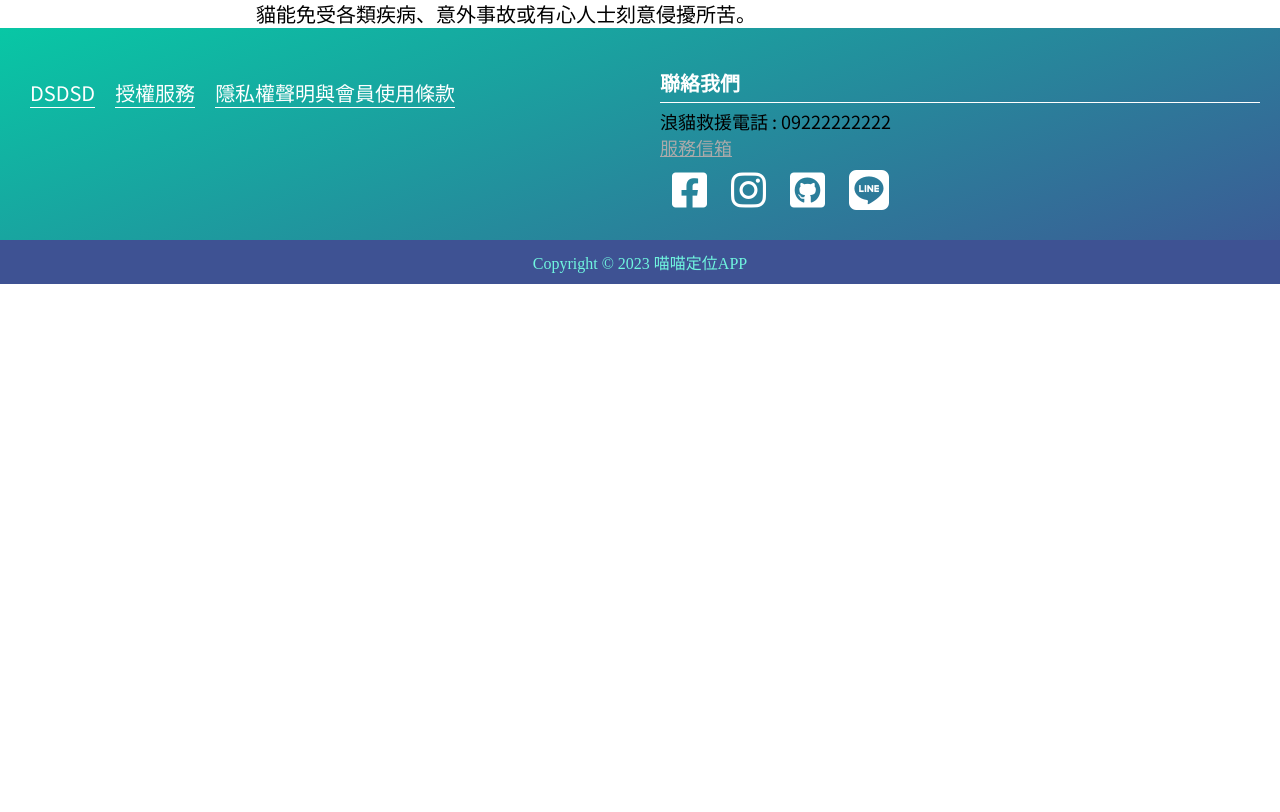
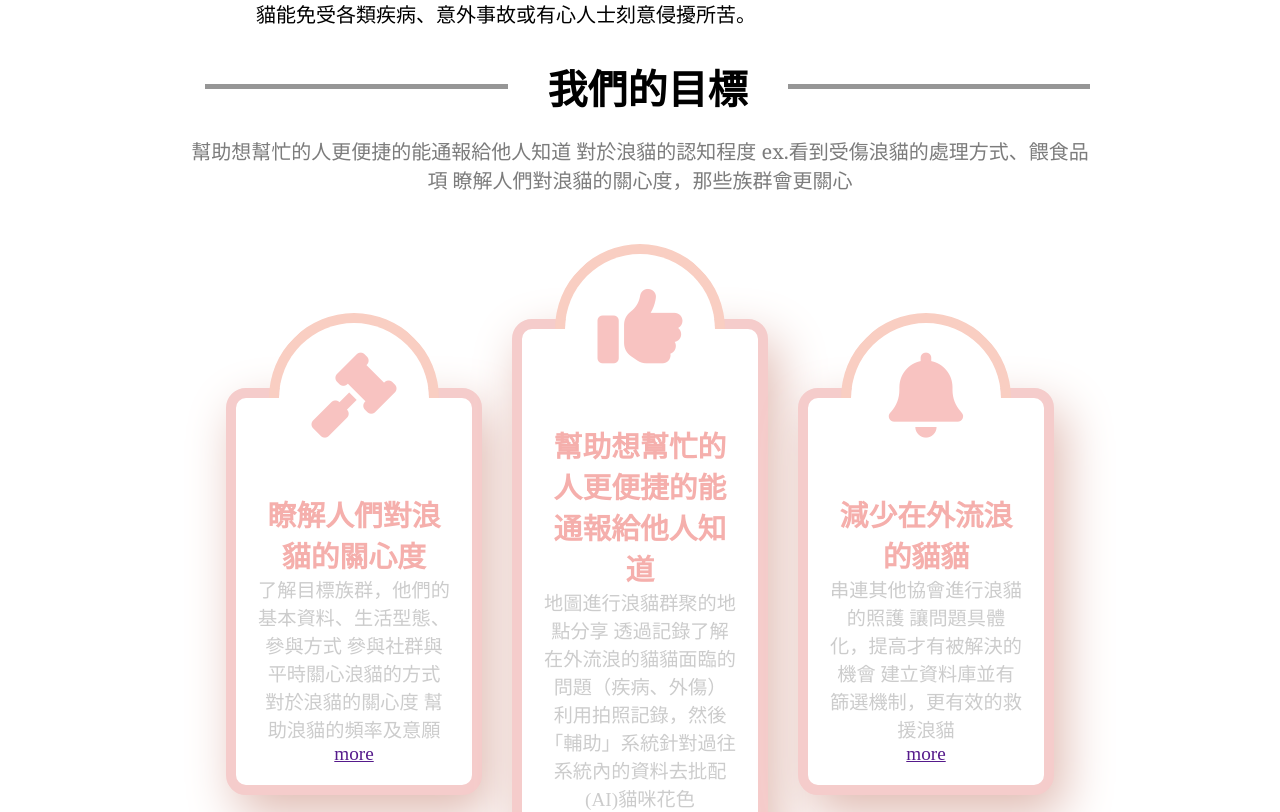
Before and after one commit to dudunoyume/meow-project, a Next.js app: page / in a window 1280 px wide. Shown: the part 1040-1852 px from the top of the page. Before the commit the page ends 1324 px from the top, so only its background shows below. Built offline with nearby package versions, Linux system fonts and the light colour scheme; a web font is replaced by a local one.

Commit message:
index 卡卡

```diff
--- a/src/pages/index.jsx
+++ b/src/pages/index.jsx
@@ -3,6 +3,7 @@ import Image from "next/image";
 import { Inter } from "next/font/google";
 import Layout from "components/Layout";
 import styles from "@/styles/indexcss.module.scss";
+import Link from "next/link";
 
 // export async function getStaticProps(){
 //   const response = await fetch("http://localhost:3000/api/hello");
@@ -15,32 +16,109 @@ import styles from "@/styles/indexcss.module.scss";
 //   }
 // }
 
-
-
-export default function Home({data}) {
-
-
+export default function Home({ data }) {
   return (
     <Layout returnBack={true}>
       <div className={styles.maintitle}>
         <div className={styles.titletext}>
-          <h2>協尋喵星人 <a href="#maincontent"><i className="fas fa-angles-down"></i></a></h2>
+          <h2>
+            協尋喵星人{" "}
+            <a href="#maincontent">
+              <i className="fas fa-angles-down"></i>
+            </a>
+          </h2>
+        </div>
+      </div>
+      <div className={styles.background} id="maincontent">
+        <h3>專案背景</h3>
+        <p>
+          因為FB貓社團常常看到有人在PO浪貓需要救援，但通常不知道怎麼描述
+          先預設一些描述
+          如果有資料庫並保留原始數據系統化再用篩選，可以比較靈活去做數據分析，
+          提高浪貓救援成功機率。單靠有限的人力及物力資源，想要回答在外流浪的街貓數量有多少？浪貓面臨了哪些問題？是否有辦法解決？ 等問題，顯得相當困難。希望能透過資訊軟體工具結合公民科學調查方式，更加精確地回答這個問題，並同時讓在外流浪的街貓能免受各類疾病、意外事故或有心人士刻意侵擾所苦。
+        </p>
 
+        {/* { data.name } */}
+      </div>
 
+      <div className={styles.wrap11}>
+        <div className={styles.container11}>
+          <h1>我們的目標</h1>
+          <div className={styles.txt11}>
+            <p>
+              幫助想幫忙的人更便捷的能通報給他人知道 對於浪貓的認知程度
+              ex.看到受傷浪貓的處理方式、餵食品項
+              瞭解人們對浪貓的關心度，那些族群會更關心
+            </p>
+          </div>
+        </div>
+      </div>
+
+      <div className={styles.wrap_break}>
+        {/* item 1 */}
+        <div className={styles.item}>
+          <div className={styles.icon}>
+            <i className="fa fa-gavel"></i>
+          </div>
+
+          <div className={styles.txt}>
+            <h2> 瞭解人們對浪貓的關心度</h2>
+            <p>
+            了解目標族群，他們的基本資料、生活型態、參與方式
+
+參與社群與平時關心浪貓的方式
+
+對於浪貓的關心度
+
+幫助浪貓的頻率及意願
+            </p>
+            <Link href="" className={styles.button}>
+              more
+            </Link>
+          </div>
         </div>
 
-      </div>
-      <div className={styles.background} id= "maincontent">
+        {/* item 2 */}
+        <div className={styles.item}>
+          <div className={styles.icon}>
+            <i className="fa fa-thumbs-up"></i>
+          </div>
 
-        <h3>專案背景</h3>
-        <p>
-              因為FB貓社團常常看到有人在PO浪貓需要救援，但通常不知道怎麼描述 先預設一些描述
-          如果有資料庫並保留原始數據系統化再用篩選，可以比較靈活去做數據分析，
-          提高浪貓救援成功機率。單靠有限的人力及物力資源，想要回答在外流浪的街貓數量有多少？浪貓面臨了哪些問題？是否有辦法解決？ 等問題，顯得相當困難。希望能透過資訊軟體工具結合公民科學調查方式，更加精確地回答這個問題，並同時讓在外流浪的街貓能免受各類疾病、意外事故或有心人士刻意侵擾所苦。
+          <div className={styles.txt}>
+            <h2> 幫助想幫忙的人更便捷的能通報給他人知道 </h2>
+            <p>
+            地圖進行浪貓群聚的地點分享
 
-       </p>
+透過記錄了解在外流浪的貓貓面臨的問題（疾病、外傷）
 
-        {/* { data.name } */}
+利用拍照記錄，然後「輔助」系統針對過往系統內的資料去批配(AI)貓咪花色
+            </p>
+            <Link href="" className={styles.button}>
+              more
+            </Link>
+          </div>
+        </div>
+
+        {/* item 3 */}
+        <div className={styles.item}>
+          <div className={styles.icon}>
+            <i className="fa fa-bell"></i>
+          </div>
+
+          <div className={styles.txt}>
+            <h2> 減少在外流浪的貓貓</h2>
+            <p>
+            串連其他協會進行浪貓的照護
+
+讓問題具體化，提高才有被解決的機會
+
+建立資料庫並有篩選機制，更有效的救援浪貓
+            </p>
+            <Link href="" className={styles.button}>
+              more
+            </Link>
+          </div>
+        </div>
       </div>
     </Layout>
   );
--- a/src/styles/indexcss.module.scss
+++ b/src/styles/indexcss.module.scss
@@ -102,3 +102,155 @@
 
 
 }
+
+
+.wrap11 {
+  margin: auto;
+  width: 960px;
+  font-family: 'Noto Serif', serif;
+  // background-color: #000;
+
+  .container11 {
+    padding: 30px;
+    position: relative;
+    text-align: center;
+
+
+    h1 {
+      width: 100%;
+      flex-shrink: 0;
+      box-sizing: border-box;
+      font-size: 40px;
+      padding-left: 15px;
+      color: #000;
+      display: flex;
+      // border-top: 1px solid #a00;
+      // border-bottom: 1px solid #a00;
+      margin-bottom: .5em;
+
+      &::before,
+      &::after {
+        content: "";
+        display: block;
+        height: 5px;
+        flex-grow: 1;
+        background-color: #969696;
+        margin: auto;
+      }
+
+      &::after{
+        margin-left: 1em;
+      }
+
+      &::before{
+        margin-right: 1em;
+      }
+    }
+
+
+    .txt11 {
+      flex-shrink: 0;
+      color: #7c7c7c;
+
+      p {
+        margin-bottom: 1em;
+        font-size: 2rem;
+      }
+    }
+  }
+}
+
+
+.wrap_break{
+  width: 80%;
+  margin: auto;
+  // height: 100vh;
+  // margin:auto;
+  // overflow:hidden;
+  font-family: "Noto Sanas TC", san-serif;
+  font-size: 1.5vw;
+  display: flex;
+  align-items: center;
+  flex-wrap: wrap;
+  background: #ffffff;
+  justify-content: center;
+
+  // 補回凸排的地方，避免版面出問題
+  padding-top: 75px ;
+  // background-image: linear-gradient(-45deg, #fffaf0,#f8c3c1);
+
+
+.item{
+  width: 25%;
+  text-align: center;
+  margin: 0 15px;
+  border:10px solid #f5cccb ;
+  background-color: #fff;
+  border-radius: 20px;
+  box-shadow: 10px 20px 50px #e0bbb2;
+
+
+  .icon{
+      color: #f8c3c1;
+      width: 150px;
+      height: 150px;
+      background-color: rgb(255, 255, 255);
+      border-radius: 50%;
+      // 破格的使用
+      margin: -75px auto 0;
+      // text-align: center;
+      // align-items: center;
+      font-size: 85px;
+      // 用來作為垂直居中
+      line-height: 150px;
+
+      // 用來定位 : before
+      position: relative;
+
+
+  }
+
+  .icon::before{
+      content: '';
+      position: absolute;
+      width: 100%;
+      height: 100%;
+      border-top: 10px solid #f9cec2;
+      border-left: 10px solid #f9cec2;
+      border-right: 10px solid transparent;
+      border-bottom: 10px solid transparent;
+      left:-10px;
+      top: -10px;
+      border-radius: 50%;
+      transform: rotate(45deg);
+
+
+  }
+
+  .txt{
+      padding:20px;
+
+      h2{
+          color: #f5afac;
+      }
+
+      p{
+          color: #ccc;
+      }
+
+  }
+
+
+}
+
+
+.item:hover i{
+  animation: shake .2s linear infinite alternate;
+}
+
+@keyframes shake{
+  0%{ transform: rotate(-10deg);}
+  100%{ transform: rotate(10deg);}
+}
+
+}
```
